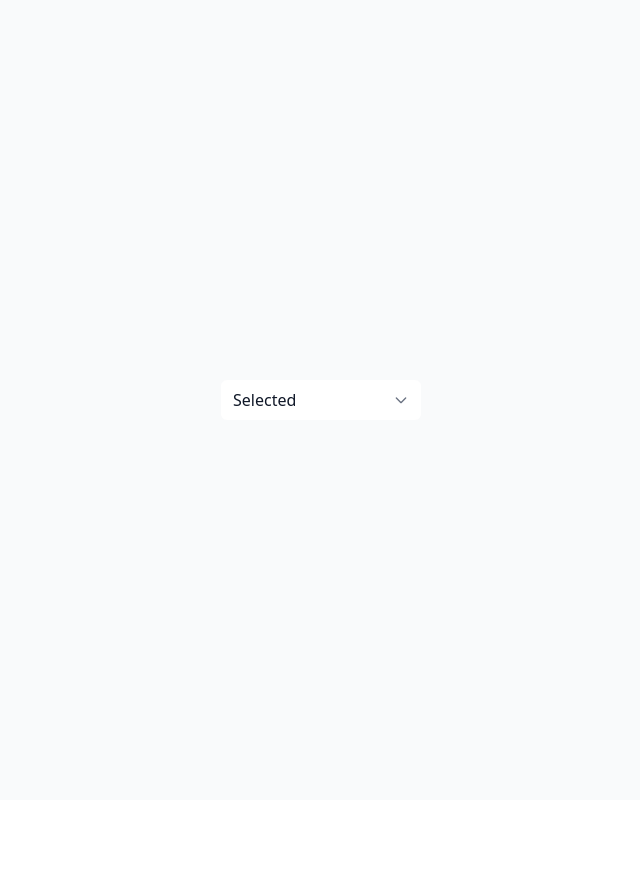
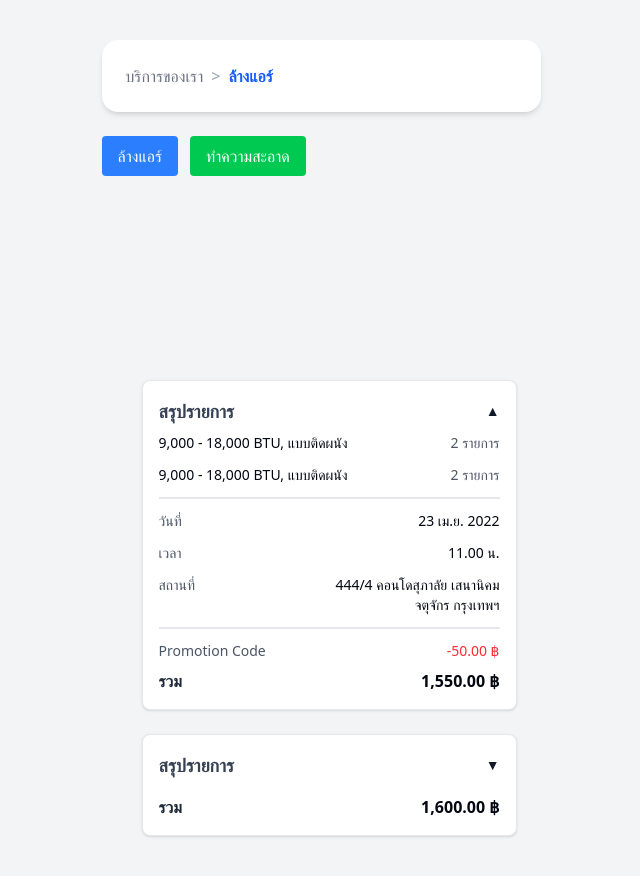
Before and after one commit to Preecha-Sayang/Final-Project-Home-Service, a Next.js app: page / in a window 1280 px wide. Shown: the top 876 px of the page, without its empty margins (319-959 px from the left). Before the commit the page ends 800 px from the top, so only its background shows below. Built offline with nearby package versions, Linux system fonts and the light colour scheme.

Commit message:
feat: add order summary.

```diff
--- a/src/components/ordersummary/order_summary.tsx
+++ b/src/components/ordersummary/order_summary.tsx
@@ -27,61 +27,61 @@ export default function OrderSummary({
   const [open, setOpen] = useState(defaultOpen);
 
   return (
-    <div className="w-[375px] rounded-lg border border-gray-200 bg-white p-4 shadow-sm mt-[20px] ml-[20px] flex flex-col gap-2">
+    <div className="w-[375px] rounded-lg border border-gray-200 bg-white p-4 shadow-sm mt-[16px] ml-[16px] flex flex-col">
       {/* Header พร้อม toggle */}
       <div
-        className="mb-3 flex cursor-pointer items-center justify-between select-none"
+        className="mb-2 flex cursor-pointer items-center justify-between select-none"
         onClick={() => setOpen(!open)}
       >
-        <h3 className="font-semibold text-gray-700">สรุปรายการ</h3>
-        <span className="text-gray-500">{open ? "▲" : "▼"}</span>
+        <div className="text-lg font-semibold text-gray-700">สรุปรายการ</div>
+        <span className="text-gray-900 text-sm font-medium">{open ? "▲" : "▼"}</span>
       </div>
 
       {/* รายละเอียดแสดงเมื่อ open = true */}
       {open && (
         <>
-          <div className="space-y-1 text-sm text-gray-700">
+          <div className="space-y-3 mb-3">
             {items.map((item, idx) => (
-              <div key={idx} className="flex justify-between">
-                <span>{item.name}</span>
-                <span>{item.quantity} รายการ</span>
+              <div key={idx} className="flex justify-between items-start">
+                <span className="text-gray-950 font-medium text-sm leading-5 flex-1 pr-4">{item.name}</span>
+                <span className="text-gray-600 text-sm font-medium whitespace-nowrap">{item.quantity} รายการ</span>
               </div>
             ))}
           </div>
 
-          <hr className="my-3 bg-gray-300" />
+          <hr className="border-t-2 border-gray-200 mb-3" />
 
 
-          <div className="mt-3 space-y-1 text-sm text-gray-700">
-            <div className="flex justify-between">
-              <span>วันที่</span>
-              <span>{date}</span>
+          <div className="space-y-3 mb-3">
+            <div className="flex justify-between items-center">
+              <span className="text-gray-600 text-sm">วันที่</span>
+              <span className="text-gray-950 font-medium text-sm">{date}</span>
             </div>
-            <div className="flex justify-between">
-              <span>เวลา</span>
-              <span>{time}</span>
+            <div className="flex justify-between items-center">
+              <span className="text-gray-600 text-sm">เวลา</span>
+              <span className="text-gray-950 font-medium text-sm">{time}</span>
             </div>
-            <div className="flex justify-between">
-              <span>สถานที่</span>
-              <span className="w-2/3 text-right">{address}</span>
+            <div className="flex justify-between items-start">
+              <span className="text-gray-600 text-sm">สถานที่</span>
+              <span className="text-right text-gray-950 font-medium text-sm leading-5 max-w-[200px]">{address}</span>
             </div>
           </div>
 
-          <hr className="my-3 bg-gray-300" />
+          <hr className="border-t-2 border-gray-200 mb-3" />
 
           {promotion && (
-            <div className="flex justify-between text-sm">
-              <span className="text-gray-700">Promotion Code</span>
-              <span className="text-red-500">- {promotion.toFixed(2)} ฿</span>
+            <div className="flex justify-between items-center">
+              <span className="text-gray-600 text-sm">Promotion Code</span>
+              <span className="text-red-500 font-medium text-sm">-{promotion.toFixed(2)} ฿</span>
             </div>
           )}
         </>
       )}
 
       {/* รวม */}
-      <div className="mt-2 flex justify-between text-base font-semibold">
-        <span className="text-gray-700">รวม</span>
-        <span className="text-gray-950">{total.toLocaleString()} ฿</span>
+      <div className="pt-2 flex justify-between items-center">
+        <span className="text-gray-800 font-semibold text-base">รวม</span>
+        <span className="text-gray-950 font-semibold text-base">{total.toLocaleString()}.00 ฿</span>
       </div>
     </div>
   );
--- a/src/pages/index.tsx
+++ b/src/pages/index.tsx
@@ -1,13 +1,66 @@
-import React from "react";
-
-import SelectFilter from "@/components/radio/select_filter";
-
+import { useState } from "react";
+import OrderSummary from "@/components/ordersummary/order_summary";
+import Breadcrumb from "@/components/breadcrump/bread_crump";
 
 export default function Home() {
+  const [current, setCurrent] = useState("ล้างแอร์");
+
   return (
-    <div className="min-h-screen flex items-center justify-center bg-gray-50">
-    <SelectFilter id="select-filter"
-    />
-  </div>
+    <div className="flex min-h-screen items-center justify-center bg-gray-100 p-10">
+      <div className="space-y-6">
+        {/* Breadcrumb */}
+        <div className="rounded-2xl bg-white p-6 shadow-md">
+          <Breadcrumb current={current} />
+        </div>
+
+        {/* ปุ่มเปลี่ยนค่า */}
+        <div className="flex gap-3">
+          <button
+            onClick={() => setCurrent("ล้างแอร์")}
+            className="rounded bg-blue-500 px-4 py-2 text-white hover:bg-blue-600"
+          >
+            ล้างแอร์
+          </button>
+          <button
+            onClick={() => setCurrent("ทำความสะอาด")}
+            className="rounded bg-green-500 px-4 py-2 text-white hover:bg-green-600"
+          >
+            ทำความสะอาด
+          </button>
+        </div>
+
+        {/* Order Summary Section */}
+        <div className="flex min-h-screen items-center justify-center bg-gray-100 p-6">
+          <div className="space-y-6 w-full max-w-md">
+            {/* กล่องแบบเปิดรายละเอียด */}
+            <OrderSummary
+              items={[
+                { name: "9,000 - 18,000 BTU, แบบติดผนัง", quantity: 2 },
+                { name: "9,000 - 18,000 BTU, แบบติดผนัง", quantity: 2 },
+              ]}
+              date="23 เม.ย. 2022"
+              time="11.00 น."
+              address="444/4 คอนโดสุภาลัย เสนานิคม จตุจักร กรุงเทพฯ"
+              promotion={50}
+              total={1550}
+              defaultOpen={true}
+            />
+
+            {/* กล่องแบบปิดรายละเอียดเริ่มต้น */}
+            <OrderSummary
+              items={[
+                { name: "9,000 - 18,000 BTU, แบบติดผนัง", quantity: 2 },
+                { name: "9,000 - 18,000 BTU, แบบติดผนัง", quantity: 2 },
+              ]}
+              date="23 เม.ย. 2022"
+              time="11.00 น."
+              address="444/4 คอนโดสุภาลัย เสนานิคม จตุจักร กรุงเทพฯ"
+              total={1600}
+              defaultOpen={false}
+            />
+          </div>
+        </div>
+      </div>
+    </div>
   );
 }
```
